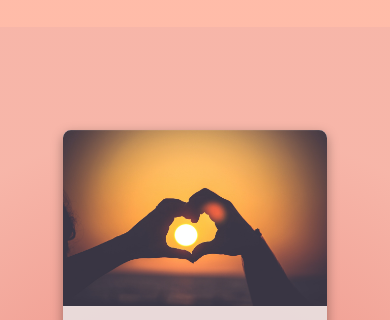
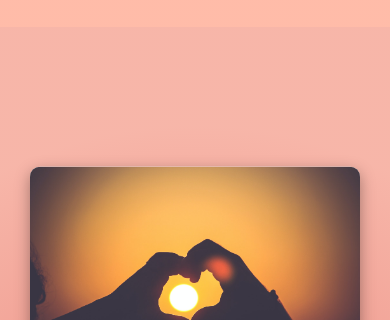
Before and after one commit to ExploryKod/wedding-card, a plain HTML site: page index.html in a window 390 px wide. Shown: the top 320 px of the page. Drawn offline with nearby package versions, Linux system fonts and the light colour scheme.

Commit message:
fix(card): card size in mobile is fixed

```diff
--- a/css/main.css
+++ b/css/main.css
@@ -46,7 +46,7 @@ main {
     flex-direction: column;
     align-items: center;
     justify-content: center;
-    transform: scale(0.8);
+    transform: scale(0.8) translateY(15%);
     transition: 8s transform ease-in-out;
 }
 
@@ -68,7 +68,6 @@ main {
 }
 
 .card-inner-container {
-
     display: block;
     min-width: 100%;
     padding: calc(2rem + 1vw);
@@ -226,6 +225,10 @@ footer {
         font-size: calc(2.6rem - 30%);
     }
 
+    .card-container {
+        transform: scale(1) translateY(15%);
+    }
+
     .description {
         justify-self: center;
         font-size: calc(1.5rem - 30%);
```
